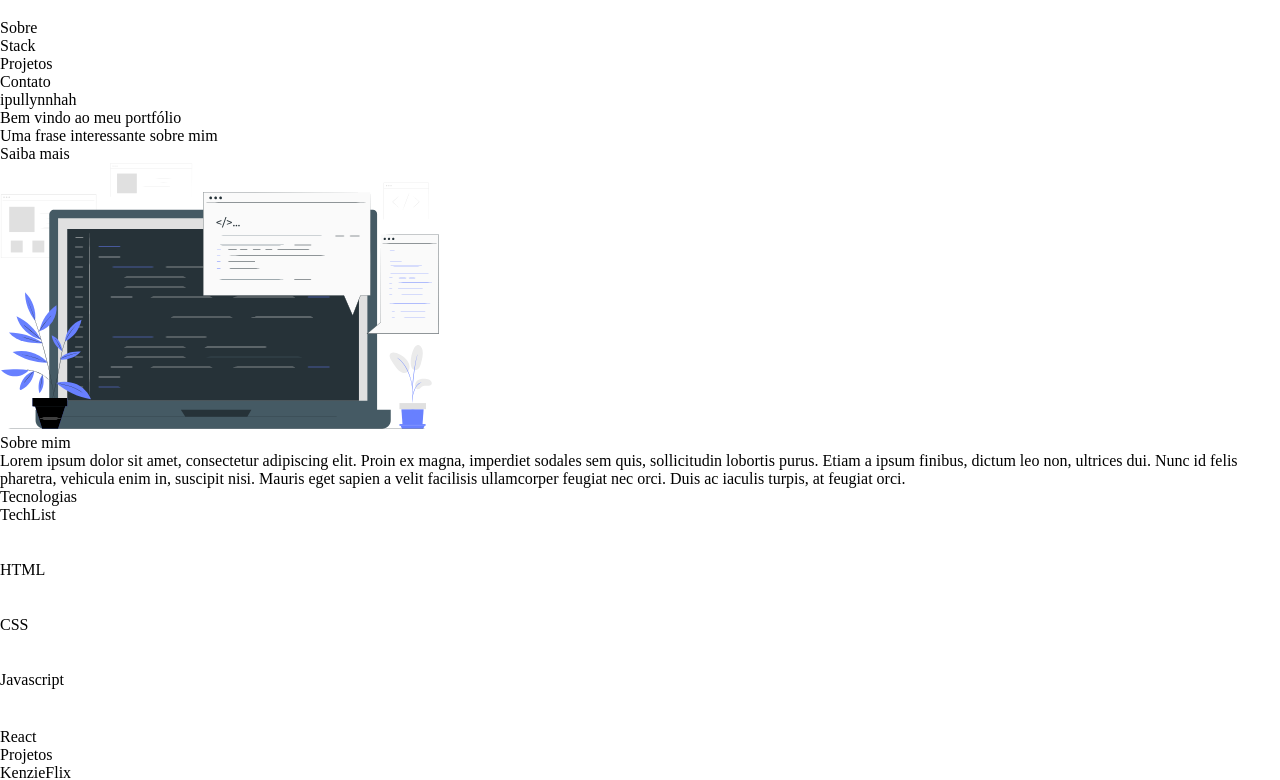
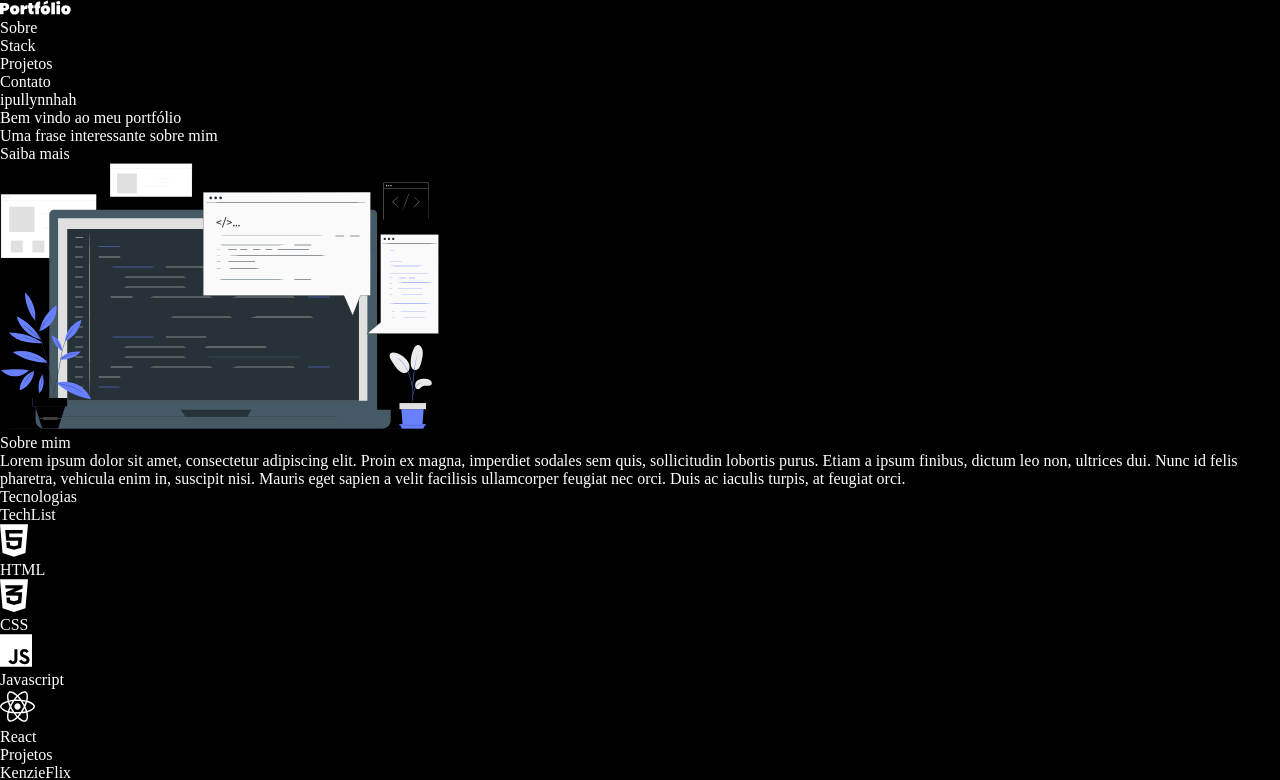
Before and after one commit to ipullynnhah/m3-s1-entrega-porfolio-ipullynnhah, a React (Vite) app: page / in a window 1280 px wide. Shown: the top 780 px of the page. Built offline with nearby package versions, Linux system fonts and the light colour scheme.

Commit message:
feat: add body css styles

```diff
--- a/src/styles/globalStyles.css
+++ b/src/styles/globalStyles.css
@@ -17,3 +17,8 @@
 
   --font-btn: 600 0.875rem "Inter", sans-serif;
 }
+
+body {
+  background: var(--black);
+  color: var(--white);
+}
```
